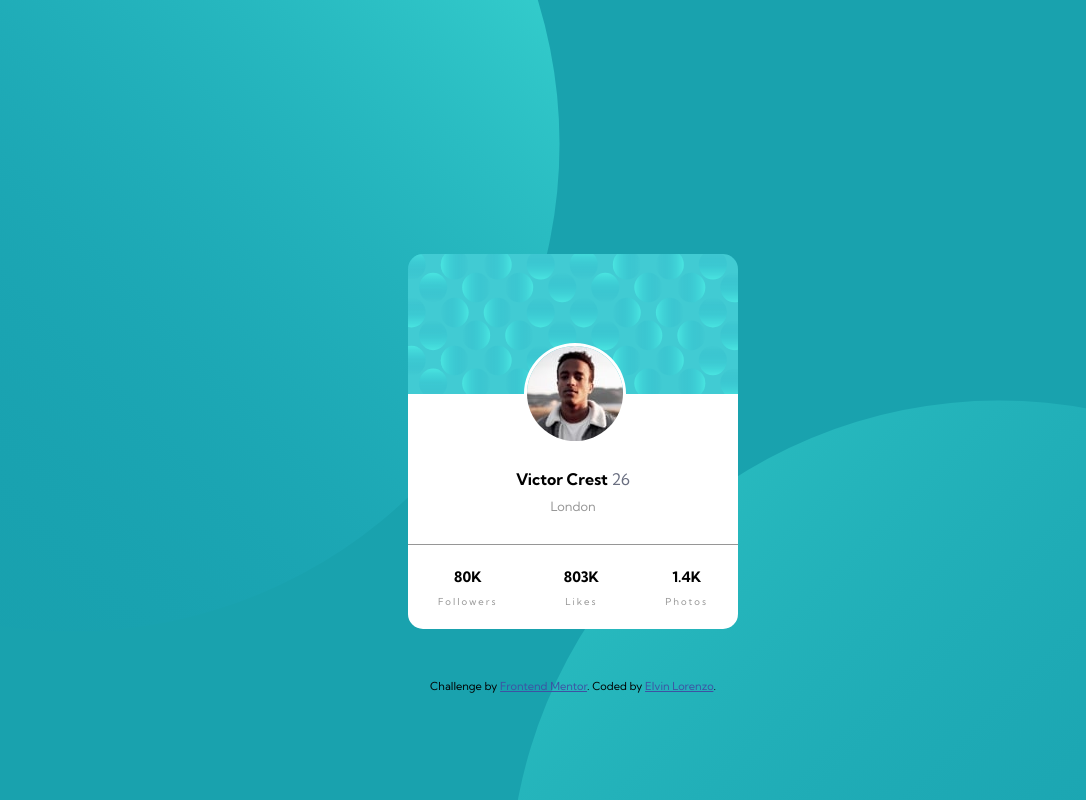
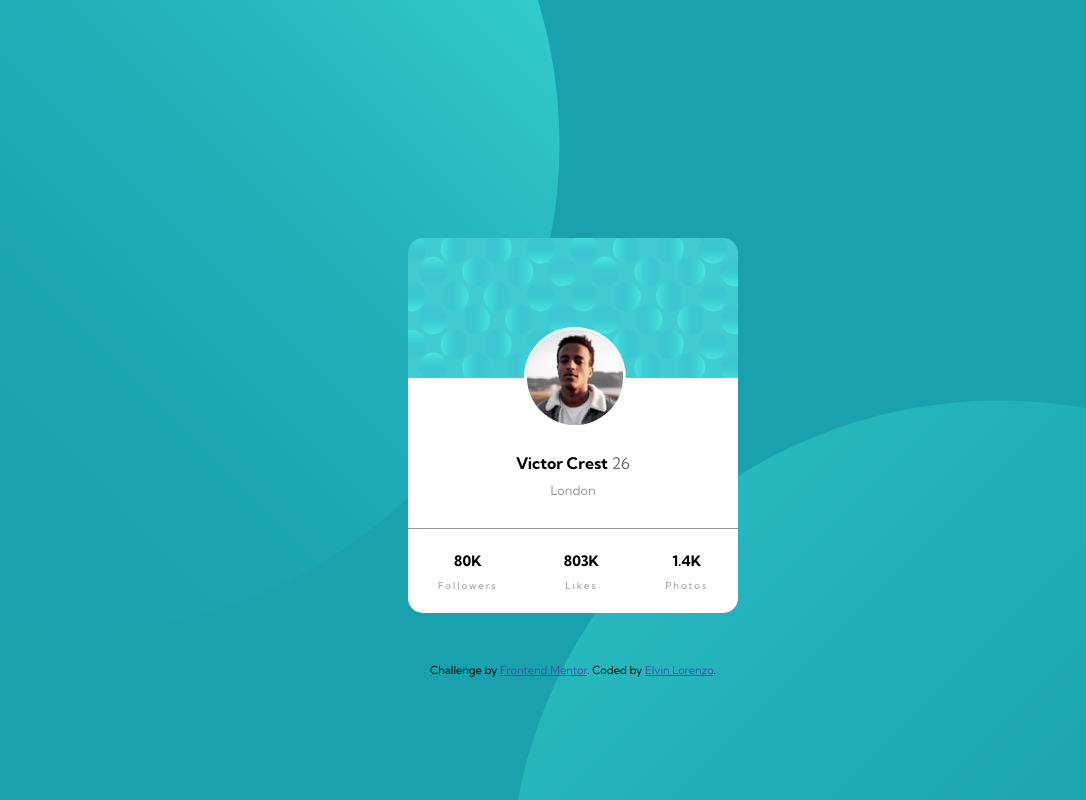
Before and after one commit to Haciellp/profile-card-component, a plain HTML site: page index.html in a window 1280 px wide. Shown: the whole page, without its empty margins (67-1153 px from the left). Drawn offline with Linux system fonts and the light colour scheme.

Commit message:
Update style.css

```diff
--- a/style.css
+++ b/style.css
@@ -23,7 +23,7 @@ body {
 }
 /*----------------------Card Container----------------------*/
 .cardContainer{
-    margin: 147px auto 50px auto;
+    margin: 115px auto 50px auto;
     border-radius: 15px;
     overflow: hidden;
     height: 375px;
```
